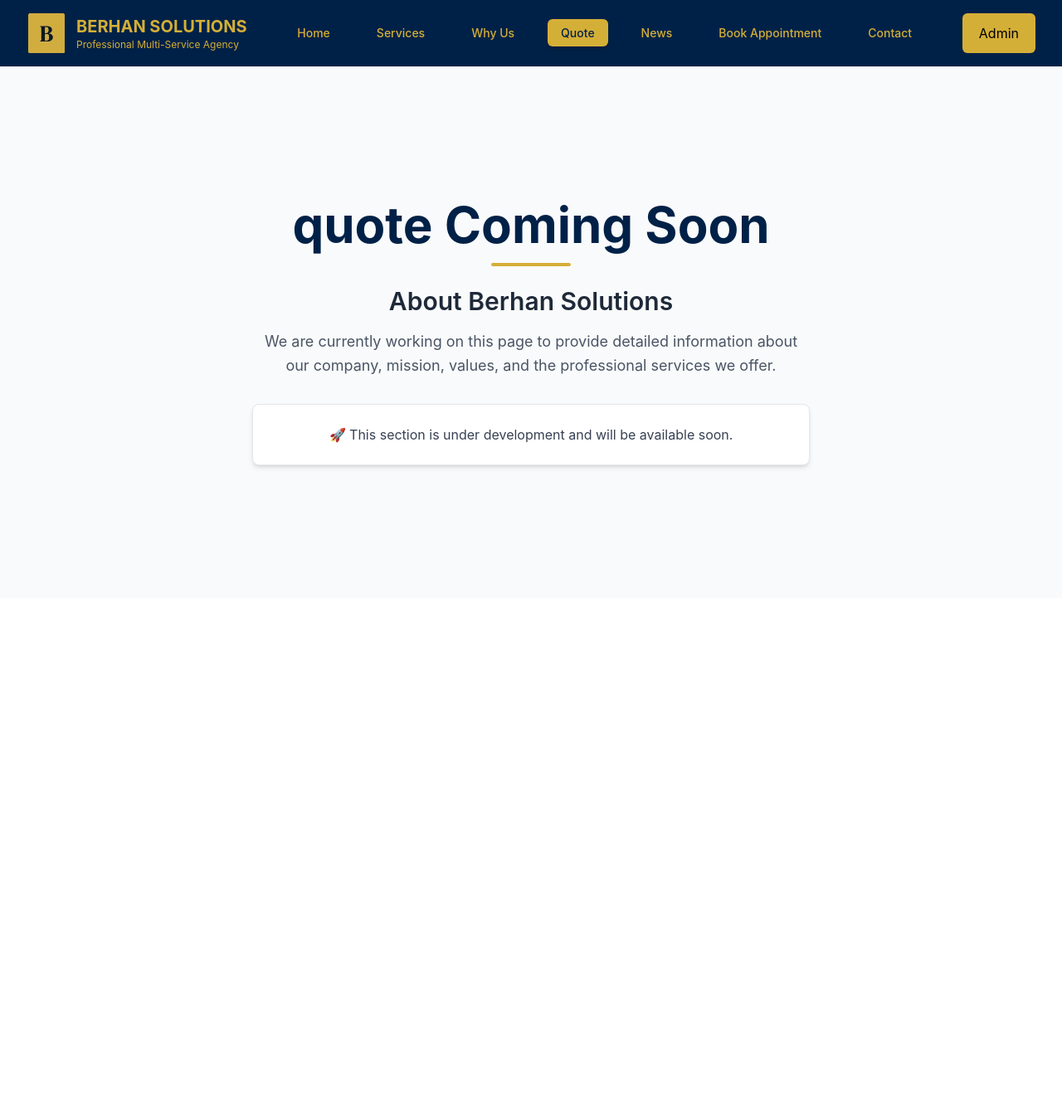
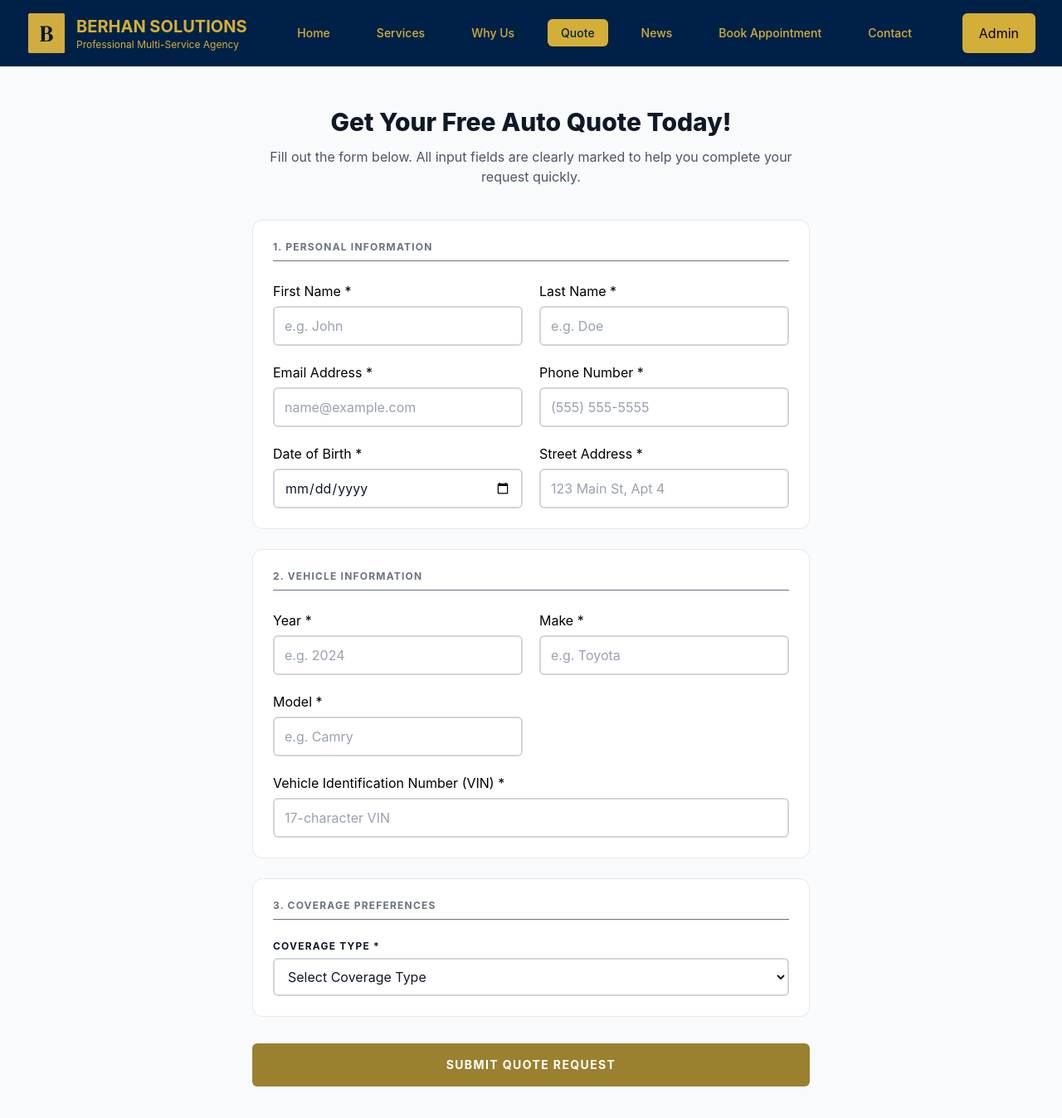
Before and after one commit to yayub1/Berhan_SoulutionLLC, a React (Vite) app in the folder berhan/: page /quote in a window 1280 px wide. Shown: the top 1348 px of the page at 83% size. Before the commit the page ends 800 px from the top, so only its background shows below. Built offline with nearby package versions, Linux system fonts and the light colour scheme.

Commit message:
Update project

```diff
--- a/berhan/src/pages/Quote/MainQuote.jsx
+++ b/berhan/src/pages/Quote/MainQuote.jsx
@@ -1,33 +1,105 @@
+import React from "react";
+import InputField from "../../components/common/InputField";
+
 function MainQuote() {
+    const handleSubmit = (e) => {
+        e.preventDefault();
+    };
+
     return (
-        <div className="min-h-[80vh] flex items-center justify-center bg-gray-50 px-4">
-            <div className="text-center max-w-2xl">
-                <h1 className="text-5xl md:text-6xl font-bold text-primary mb-4">
-                    quote  Coming Soon
+        <div className="min-h-screen bg-gray-50 py-12 px-4 flex flex-col items-center">
+
+            {/* Header */}
+            <div className="max-w-2xl w-full text-center mb-10">
+                <h1 className="text-3xl font-extrabold text-gray-900 mb-3">
+                    Get Your Free Auto Quote Today!
                 </h1>
+                <p className="text-base text-gray-600">
+                    Fill out the form below. All input fields are clearly marked to help you complete your request quickly.
+                </p>
+            </div>
 
-                <div className="w-24 h-1 bg-secondary mx-auto mb-6 rounded-full"></div>
+            {/* Form */}
+            <form onSubmit={handleSubmit} className="w-full max-w-2xl space-y-6">
 
-                <h2 className="text-2xl md:text-3xl font-semibold text-gray-800 mb-4">
-                    About Berhan Solutions
-                </h2>
+                {/* Section 1: Personal Information */}
+                <div className="bg-white rounded-xl border border-gray-200 p-6 space-y-6">
+                    <h2 className="text-xs font-bold uppercase tracking-widest text-gray-500 border-b pb-2">
+                        1. Personal Information
+                    </h2>
+                    <div className="grid grid-cols-1 sm:grid-cols-2 gap-5">
+                        <InputField label="First Name *" id="firstName" placeholder="e.g. John" required
+                            containerClassName="flex flex-col gap-1.5"
+                            className="w-full px-3 py-2.5 text-base text-gray-900 bg-white border-2 border-gray-300 rounded-md placeholder-gray-400 focus:outline-none focus:border-yellow-700 transition-colors" />
+                        <InputField label="Last Name *" id="lastName" placeholder="e.g. Doe" required
+                            containerClassName="flex flex-col gap-1.5"
+                            className="w-full px-3 py-2.5 text-base text-gray-900 bg-white border-2 border-gray-300 rounded-md placeholder-gray-400 focus:outline-none focus:border-yellow-700 transition-colors" />
+                        <InputField label="Email Address *" id="email" type="email" placeholder="name@example.com" required
+                            containerClassName="flex flex-col gap-1.5"
+                            className="w-full px-3 py-2.5 text-base text-gray-900 bg-white border-2 border-gray-300 rounded-md placeholder-gray-400 focus:outline-none focus:border-yellow-700 transition-colors" />
+                        <InputField label="Phone Number *" id="phone" type="tel" placeholder="(555) 555-5555" required
+                            containerClassName="flex flex-col gap-1.5"
+                            className="w-full px-3 py-2.5 text-base text-gray-900 bg-white border-2 border-gray-300 rounded-md placeholder-gray-400 focus:outline-none focus:border-yellow-700 transition-colors" />
+                        <InputField label="Date of Birth *" id="dateOfBirth" type="date" required
+                            containerClassName="flex flex-col gap-1.5"
+                            className="w-full px-3 py-2.5 text-base text-gray-900 bg-white border-2 border-gray-300 rounded-md placeholder-gray-400 focus:outline-none focus:border-yellow-700 transition-colors" />
+                        <InputField label="Street Address *" id="address" placeholder="123 Main St, Apt 4" required
+                            containerClassName="flex flex-col gap-1.5"
+                            className="w-full px-3 py-2.5 text-base text-gray-900 bg-white border-2 border-gray-300 rounded-md placeholder-gray-400 focus:outline-none focus:border-yellow-700 transition-colors" />
+                    </div>
+                </div>
 
-                <p className="text-gray-600 text-lg leading-relaxed mb-8">
-                    We are currently working on this page to provide detailed
-                    information about our company, mission, values, and the
-                    professional services we offer.
-                </p>
+                {/* Section 2: Vehicle Information */}
+                <div className="bg-white rounded-xl border border-gray-200 p-6 space-y-6">
+                    <h2 className="text-xs font-bold uppercase tracking-widest text-gray-500 border-b pb-2">
+                        2. Vehicle Information
+                    </h2>
+                    <div className="grid grid-cols-1 sm:grid-cols-2 gap-5">
+                        <InputField label="Year *" id="year" type="number" placeholder="e.g. 2024" required
+                            containerClassName="flex flex-col gap-1.5"
+                            className="w-full px-3 py-2.5 text-base text-gray-900 bg-white border-2 border-gray-300 rounded-md placeholder-gray-400 focus:outline-none focus:border-yellow-700 transition-colors" />
+                        <InputField label="Make *" id="make" placeholder="e.g. Toyota" required
+                            containerClassName="flex flex-col gap-1.5"
+                            className="w-full px-3 py-2.5 text-base text-gray-900 bg-white border-2 border-gray-300 rounded-md placeholder-gray-400 focus:outline-none focus:border-yellow-700 transition-colors" />
+                        <InputField label="Model *" id="model" placeholder="e.g. Camry" required
+                            containerClassName="flex flex-col gap-1.5"
+                            className="w-full px-3 py-2.5 text-base text-gray-900 bg-white border-2 border-gray-300 rounded-md placeholder-gray-400 focus:outline-none focus:border-yellow-700 transition-colors" />
+                        <InputField label="Vehicle Identification Number (VIN) *" id="vin" placeholder="17-character VIN" required
+                            containerClassName="flex flex-col gap-1.5 sm:col-span-2"
+                            className="w-full px-3 py-2.5 text-base text-gray-900 bg-white border-2 border-gray-300 rounded-md placeholder-gray-400 focus:outline-none focus:border-yellow-700 transition-colors" />
+                    </div>
+                </div>
 
-                <div className="bg-white shadow-md rounded-lg p-6 border border-gray-200">
-                    <p className="text-gray-700">
-                        🚀 This section is under development and will be
-                        available soon.
-                    </p>
+                {/* Section 3: Coverage Preferences */}
+                <div className="bg-white rounded-xl border border-gray-200 p-6 space-y-6">
+                    <h2 className="text-xs font-bold uppercase tracking-widest text-gray-500 border-b pb-2">
+                        3. Coverage Preferences
+                    </h2>
+                    <div className="flex flex-col gap-1.5">
+                        <label htmlFor="coverageType" className="text-xs font-bold uppercase tracking-widest text-gray-900">
+                            Coverage Type *
+                        </label>
+                        <select id="coverageType" className="w-full px-3 py-2.5 bg-white text-gray-900 border-2 border-gray-300 rounded-md focus:outline-none focus:border-yellow-700 text-base">
+                            <option value="">Select Coverage Type</option>
+                            <option value="liability">Liability Only (State Minimum)</option>
+                            <option value="full">Full Coverage (Comprehensive & Collision)</option>
+                        </select>
+                    </div>
                 </div>
-            </div>
+
+                {/* Submit Button */}
+                <div className="pt-2">
+                    <button
+                        type="submit"
+                        className="w-full py-4 bg-[#9a8130] hover:bg-[#7f6a25] text-white font-bold uppercase tracking-widest rounded-md transition-colors text-sm cursor-pointer"
+                    >
+                        Submit Quote Request
+                    </button>
+                </div>
+
+            </form>
         </div>
     );
 }
 
-
 export default MainQuote;
```
